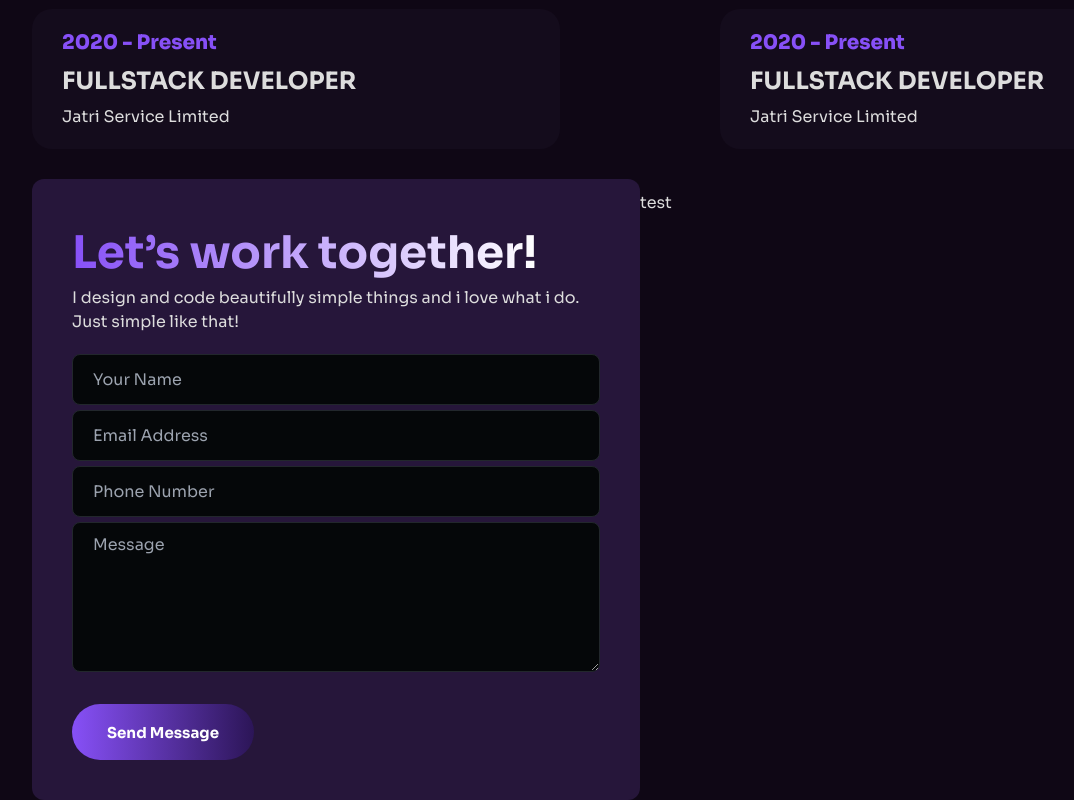
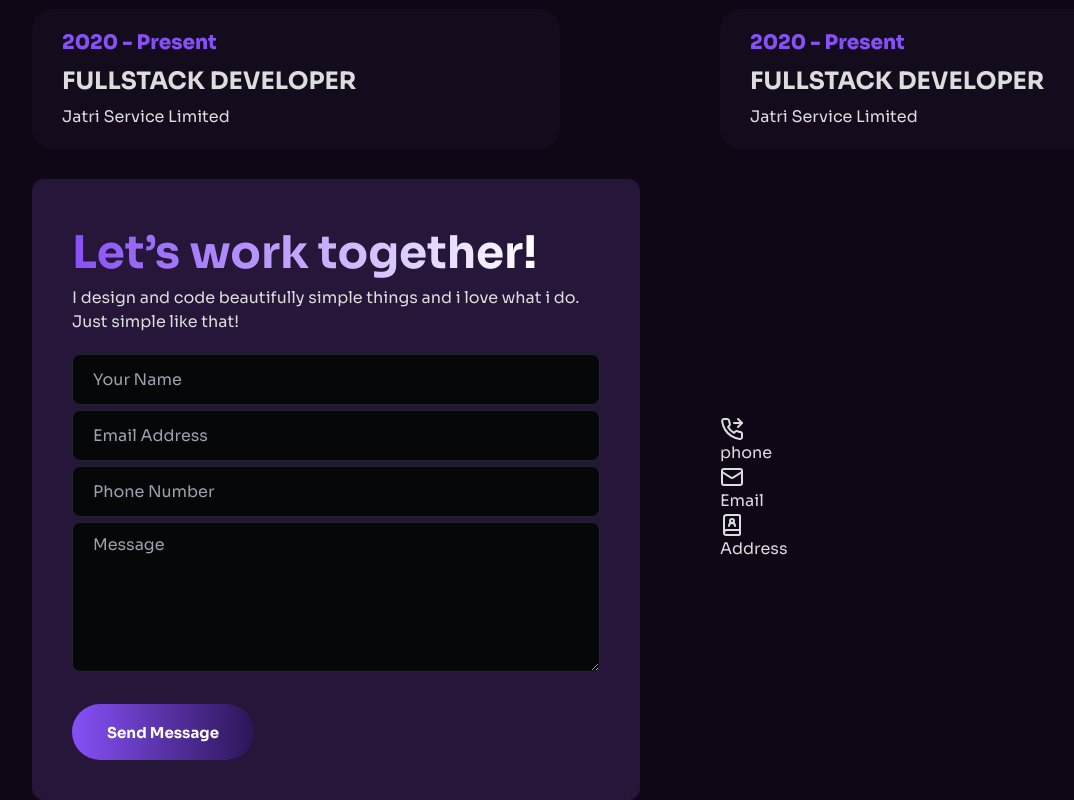
Before and after one commit to mohaimenkhalid/personal-portfolio-nuxt3, a Nuxt app: page / in a window 1280 px wide. Shown: the part 1981-2781 px from the top of the page, without its empty margins (0-1074 px from the left). Built offline with nearby package versions, Linux system fonts and the light colour scheme.

Commit message:
contact details section added

```diff
--- a/components/contact.vue
+++ b/components/contact.vue
@@ -1,7 +1,10 @@
+<script setup>
+import { PhoneForwarded, Mail, BookUser } from 'lucide-vue-next';
+</script>
 <template>
   <div class="contact-section">
     <div class="container">
-      <div class="flex">
+      <div class="flex items-center">
         <div class="w-full md:w-1/2">
           <div class="contact-form p-10 rounded-xl">
             <h2 class="section-title text-[30px] md:text-[45px]">
@@ -23,7 +26,7 @@
               </div>
               <div class="mt-8">
                 <Button as-child>
-                  <a href="/public" class="hire-me-btn !py-7">
+                  <a href="/" class="hire-me-btn !py-7">
                     Send Message
                   </a>
                 </Button>
@@ -32,8 +35,16 @@
           </div>
         </div>
         <div class="w-full md:w-1/2">
-          <div class="py-3">
-            test
+          <div class="contact-information ml-16 md:ml-20">
+            <div>
+              <PhoneForwarded />
+              phone</div>
+            <div>
+              <Mail />
+              Email</div>
+            <div>
+              <BookUser />
+              Address</div>
           </div>
         </div>
       </div>
@@ -71,7 +82,10 @@
   .contact-form textarea {
     min-height: 150px;
   }
+
+  .contact-information {
+    display: flex;
+    flex-direction: column;
+    justify-content: center;
+  }
 </style>
-<script setup lang="ts">
-import {Button} from "~/components/ui/button";
-</script>
```
